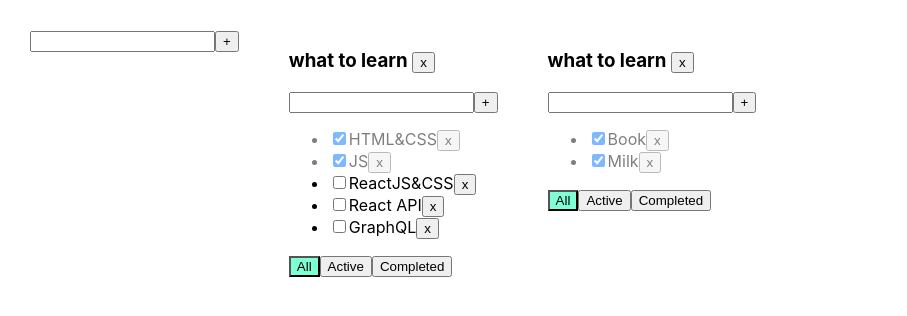
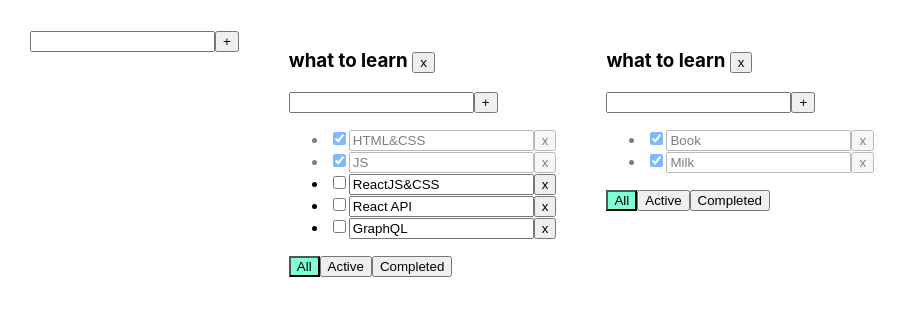
Before and after one commit to melfiqq/1-proj-todolist, a React (Create React App) app: page / in a window 1280 px wide. Shown: the top 316 px of the page, without its empty margins (0-907 px from the left). Built offline with nearby package versions, Linux system fonts and the light colour scheme.

Commit message:
New function was created

```diff
--- /dev/null
+++ b/src/EditableSpan.tsx
@@ -0,0 +1,16 @@
+import React, { useState } from 'react';
+import Todolist from './Todolist';
+import App from './App';
+
+type EditableSpanPropsType = {
+    title: string
+}
+
+function EditableSpan(props: EditableSpanPropsType) {
+    let [editMode, setEditMode] = useState(true) /* from start it will be false, because user does not need to enter changes in title right from the start */
+
+
+    return editMode ? <input value={props.title} /> : <span>{props.title}</span>
+};
+
+export default EditableSpan;
--- a/src/Todolist.tsx
+++ b/src/Todolist.tsx
@@ -2,12 +2,12 @@ import React, { ChangeEvent } from 'react';
 import { FilterValuesType } from './App';
 import { title } from 'process';
 import AddItemForm from './AddItemForm';
+import EditableSpan from './EditableSpan';
 
 export type TaskType = {
     id: string
     title: string
     isDone: boolean
-
 }
 
 type PropsType = {
@@ -51,7 +51,7 @@ const Todolist = (props: PropsType) => {
                             type="checkbox"
                             onChange={onChangeHandler}
                             checked={t.isDone} />
-                            <span>{t.title}</span>
+                            <EditableSpan title={t.title} />
                             <button onClick={onClickHandler}>x</button>
                         </li>
                     } )
```
